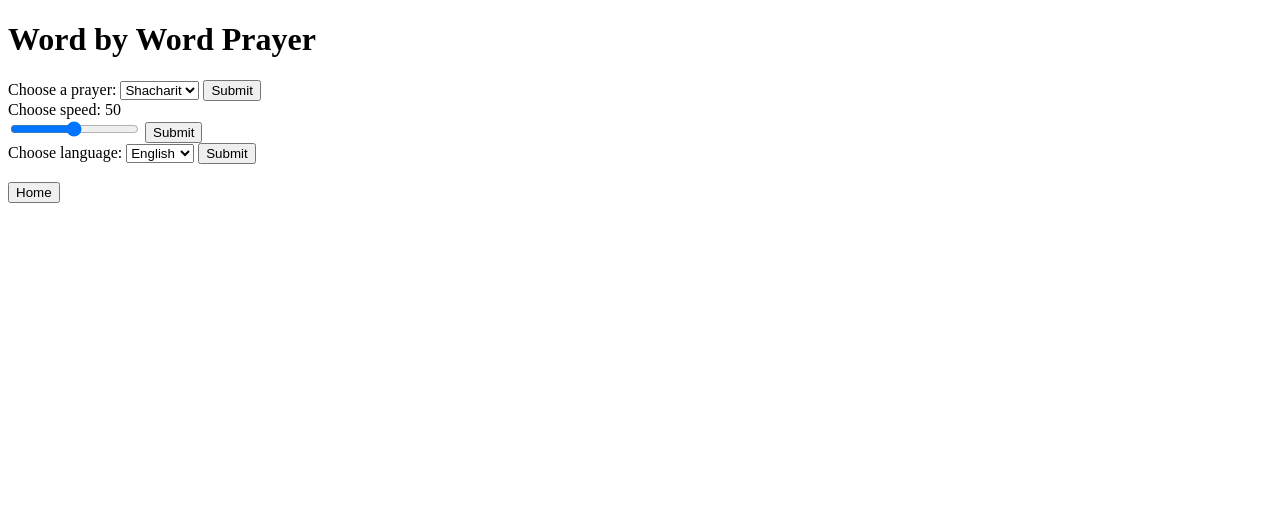
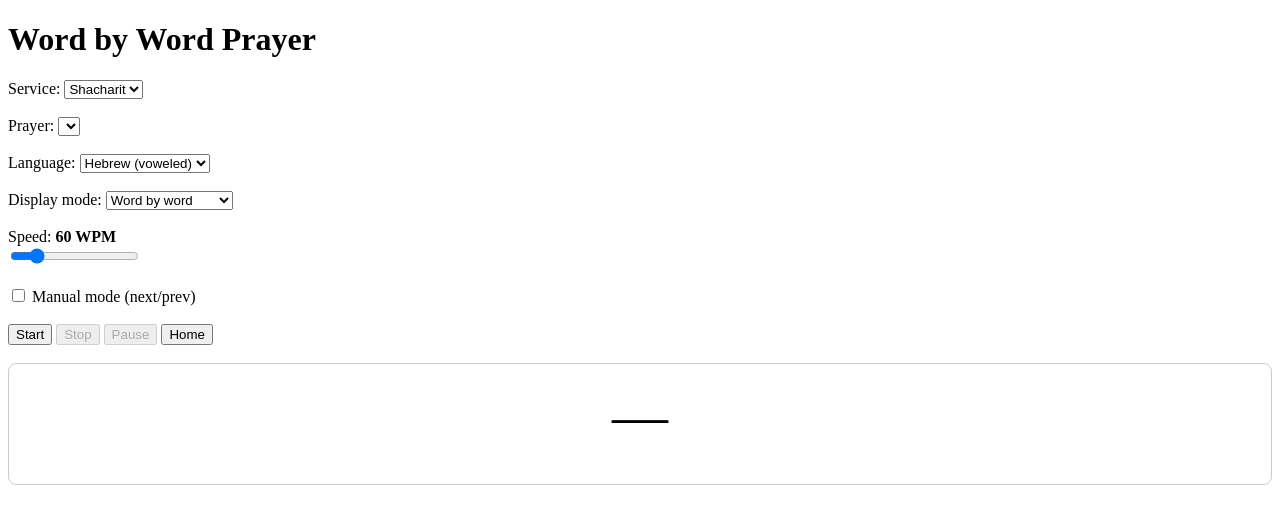
Before and after one commit to pknapp-kyhs/KoHack26-Frisch1, a Flask app: page /wbw in a window 1280 px wide. Shown: the top 524 px of the page. Run offline with Flask 3, Linux system fonts and the light colour scheme; lists and menus that the app fills with data are empty; some libraries are stand-ins or nearby versions.

Commit message:
added word by word reader, works fully and alows u to read it pgrase by phrase, uses sockets to get the words and display them on the page, also added a lot of options for the user to customize their experience, such as speed, language, and display mode

```diff
--- /dev/null
+++ b/SQL.py
@@ -0,0 +1,5 @@
+from flask_sqlalchemy import SQLAlchemy
+from flask_socketio import SocketIO
+
+db = SQLAlchemy()
+socketio = SocketIO()
--- a/app.py
+++ b/app.py
@@ -1,21 +1,20 @@
 from flask import *
-from flask_sqlalchemy import SQLAlchemy
+from extensions import db, socketio
 
 app = Flask(__name__)
 app.config['SQLALCHEMY_DATABASE_URI'] = 'sqlite:///prayertext.db'
-app.secret_key = 'SecretKey'
+app.config['SECRET_KEY'] = 'SecretKey'
 app.config['SQLALCHEMY_TRACK_MODIFICATIONS'] = False
-db = SQLAlchemy(app)
+
+db.init_app(app)
+socketio.init_app(app)
 
 from sefaria_api.prayermodel import PrayerService, PrayerText, Word
-
-
 
 class User(db.Model):
     id = db.Column(db.Integer, primary_key=True)
     username = db.Column(db.String(80), unique=True, nullable=False)
     password = db.Column(db.String(80), nullable=False)
-
 
 with app.app_context():
     db.create_all()
@@ -34,6 +33,7 @@ def login():
             session['username'] = username
             return redirect(url_for('index'))
     return render_template("login.html")
+
 @app.route('/signup', methods=['GET', 'POST'])
 def signup():
     if request.method == 'POST':
@@ -49,10 +49,10 @@ def signup():
         return redirect(url_for('index'))
     return render_template("signup.html")
 
-#Reads the prayer word by word
-@app.route('/wbw', methods=['POST', 'GET'])
+@app.route('/wbw', methods=['GET', 'POST'])
 def word_by_word():
-    return render_template("wbw.html")
+    services = PrayerService.query.all()
+    return render_template("wbw.html", services=services)
 
 @app.route('/highlight', methods=['POST'])
 def highlight():
@@ -65,6 +65,12 @@ def transcribe():
 @app.route('/EN')
 def EN():
     return render_template("EN.html")
+
 @app.route('/HE')
 def HE():
     return render_template("HE.html")
+
+from websocket import wbw_socket
+
+if __name__ == '__main__':
+    socketio.run(app, debug=True)
--- /dev/null
+++ b/extensions.py
@@ -0,0 +1,5 @@
+from flask_sqlalchemy import SQLAlchemy
+from flask_socketio import SocketIO
+
+db = SQLAlchemy()
+socketio = SocketIO()
--- a/sefaria_api/prayermodel.py
+++ b/sefaria_api/prayermodel.py
@@ -1,5 +1,4 @@
-from app import db
-
+from extensions import db
 class PrayerService(db.Model):
     id           = db.Column(db.Integer, primary_key=True)
     name_en      = db.Column(db.String(), nullable=False)
--- a/templates/wbw.html
+++ b/templates/wbw.html
@@ -1,32 +1,258 @@
 {% extends "layout.html" %}
 
 {% block content %}
-    <h1>Word by Word Prayer</h1>
-    <form method="post" action="/wbw">
-        <label for="prayerType">Choose a prayer:</label>
-            <select name="prayerType" id="prayerType">
-                <option value="shacharit">Shacharit</option>
-                <option value="mincha">Mincha</option>
-                <option value="maariv">Maariv</option>
-            </select>
-        <input type="submit" value="Submit">
-    </form>
 
-    <form method="post" action="/wbw">
-        <label for="speed">Choose speed: <span id="speedValue">50</span></label><br>
-        <input type="range" id="speed" name="speed" min="1" max="100" value="50" oninput="document.getElementById('speedValue').textContent = this.value">
-        <button type="submit">Submit</button>
-    </form>
+<h1>Word by Word Prayer</h1>
 
-    <form method="post" action="/wbw">
-        <label for="language">Choose language:</label>
-            <select name="language" id="language">
-                <option value="english">English</option>
-                <option value="hebrew">Hebrew</option>
-            </select>
-        <input type="submit" value="Submit">
-    </form>
-    <br>
-    <button onclick="window.location.href='/'">Home</button>
+<label for="service">Service:</label>
+<select id="service">
+  {% for s in services %}
+    <option value="{{ s.name_en }}">{{ s.name_en }}</option>
+  {% endfor %}
+</select>
+
+<br><br>
+
+<label for="prayer">Prayer:</label>
+<select id="prayer"></select>
+
+<br><br>
+
+<label for="lang">Language:</label>
+<select id="lang">
+  <option value="vowel">Hebrew (voweled)</option>
+  <option value="he">Hebrew (plain)</option>
+  <option value="en">English</option>
+</select>
+
+<br><br>
+
+<label for="mode">Display mode:</label>
+<select id="mode" onchange="onModeChange()">
+  <option value="word">Word by word</option>
+  <option value="chunk">N words at a time</option>
+  <option value="phrase">Phrase by phrase</option>
+</select>
+
+<br><br>
+
+<div id="chunk-size-row">
+  <label for="chunk-size">Words per chunk:</label>
+  <input type="number" id="chunk-size" value="3" min="1" max="20" style="width:60px">
+  <br><br>
+</div>
+
+<div id="speed-row">
+  <label for="wpm">Speed: <strong><span id="wpm-label">60</span> WPM</strong></label><br>
+  <input type="range" id="wpm" min="10" max="300" value="60"
+         oninput="document.getElementById('wpm-label').textContent = this.value">
+  <br><br>
+</div>
+
+<label>
+  <input type="checkbox" id="manual-mode" onchange="onModeChange()"> Manual mode (next/prev)
+</label>
+
+<br><br>
+
+<button id="btn-start">Start</button>
+<button id="btn-stop" disabled>Stop</button>
+
+<span id="auto-controls">
+  <button id="btn-pause" disabled>Pause</button>
+</span>
+
+<span id="manual-controls" style="display:none">
+  <button id="btn-prev" disabled>&#8592; Prev</button>
+  <button id="btn-next" disabled>Next &#8594;</button>
+</span>
+
+<button onclick="window.location.href='/'">Home</button>
+
+<br><br>
+
+<div id="word-display" style="font-size: 56px; direction: rtl; text-align: center; min-height: 80px; border: 1px solid #ccc; padding: 20px; border-radius: 8px;">—</div>
+
+<br>
+
+<div id="status" style="text-align: center; color: gray;"></div>
+<div id="error-msg" style="color: red; text-align: center;"></div>
+
+<script src="https://cdn.socket.io/4.6.0/socket.io.min.js"></script>
+<script>
+  const socket = io();
+
+  const serviceEl  = document.getElementById('service');
+  const prayerEl   = document.getElementById('prayer');
+  const langEl     = document.getElementById('lang');
+  const modeEl     = document.getElementById('mode');
+  const chunkEl    = document.getElementById('chunk-size');
+  const wpmEl      = document.getElementById('wpm');
+  const manualEl   = document.getElementById('manual-mode');
+  const display    = document.getElementById('word-display');
+  const status     = document.getElementById('status');
+  const errMsg     = document.getElementById('error-msg');
+  const btnStart   = document.getElementById('btn-start');
+  const btnStop    = document.getElementById('btn-stop');
+  const btnPause   = document.getElementById('btn-pause');
+  const btnPrev    = document.getElementById('btn-prev');
+  const btnNext    = document.getElementById('btn-next');
+
+  let timer    = null;
+  let chunks   = [];
+  let idx      = 0;
+  let paused   = false;
+  let delayMs  = 1000;
+
+  function onModeChange() {
+    const isManual = manualEl.checked;
+    const mode     = modeEl.value;
+
+    document.getElementById('chunk-size-row').style.display = mode === 'chunk' ? '' : 'none';
+    document.getElementById('speed-row').style.display      = isManual ? 'none' : '';
+    document.getElementById('auto-controls').style.display  = isManual ? 'none' : '';
+    document.getElementById('manual-controls').style.display = isManual ? '' : 'none';
+  }
+
+  onModeChange();
+
+  function buildChunks(words, mode, chunkSize) {
+    if (mode === 'word') {
+      return words.map(w => w);
+    }
+    if (mode === 'chunk') {
+      const result = [];
+      for (let i = 0; i < words.length; i += chunkSize) {
+        result.push(words.slice(i, i + chunkSize).join(' '));
+      }
+      return result;
+    }
+    if (mode === 'phrase') {
+      const endings = new Set(['.', ',', ';', ':', '!', '?']);
+      const result  = [];
+      let current   = [];
+      for (const w of words) {
+        current.push(w);
+        if (endings.has(w[w.length - 1])) {
+          result.push(current.join(' '));
+          current = [];
+        }
+      }
+      if (current.length) result.push(current.join(' '));
+      return result;
+    }
+    return words;
+  }
+
+  function showChunk(i) {
+    if (i < 0 || i >= chunks.length) return;
+    display.textContent = chunks[i];
+    status.textContent  = `${i + 1} / ${chunks.length}`;
+  }
+
+  function startAuto() {
+    clearInterval(timer);
+    timer = setInterval(() => {
+      if (paused) return;
+      if (idx >= chunks.length) {
+        clearInterval(timer);
+        display.textContent = '—';
+        status.textContent  = 'Done';
+        reset();
+        return;
+      }
+      showChunk(idx);
+      idx++;
+    }, delayMs);
+  }
+
+  function loadPrayers() {
+    socket.emit('get_prayers', { service: serviceEl.value });
+  }
+
+  serviceEl.addEventListener('change', loadPrayers);
+
+  socket.on('prayers_list', ({ prayers }) => {
+    prayerEl.innerHTML = prayers
+      .map(p => `<option value="${p.en_title}">${p.en_title}</option>`)
+      .join('');
+  });
+
+  socket.on('wbw_ready', ({ words, delay_ms }) => {
+    errMsg.textContent = '';
+    delayMs = delay_ms;
+    const mode      = modeEl.value;
+    const chunkSize = parseInt(chunkEl.value) || 3;
+    chunks = buildChunks(words, mode, chunkSize);
+    idx    = 0;
+
+    const isManual = manualEl.checked;
+    if (isManual) {
+      showChunk(0);
+      idx = 1;
+      btnPrev.disabled = false;
+      btnNext.disabled = false;
+    } else {
+      startAuto();
+    }
+  });
+
+  socket.on('wbw_done', () => {});
+
+  socket.on('wbw_error', ({ message }) => {
+    errMsg.textContent = message;
+    reset();
+  });
+
+  btnStart.addEventListener('click', () => {
+    if (!prayerEl.value) return;
+    clearInterval(timer);
+    paused = false;
+    btnStart.disabled = true;
+    btnStop.disabled  = false;
+    btnPause.disabled = false;
+
+    socket.emit('start_wbw', {
+      service: serviceEl.value,
+      prayer:  prayerEl.value,
+      lang:    langEl.value,
+      wpm:     parseInt(wpmEl.value),
+    });
+  });
+
+  btnStop.addEventListener('click', reset);
+
+  btnPause.addEventListener('click', () => {
+    paused = !paused;
+    btnPause.textContent = paused ? 'Resume' : 'Pause';
+  });
+
+  btnNext.addEventListener('click', () => {
+    if (idx >= chunks.length) return;
+    showChunk(idx);
+    idx++;
+  });
+
+  btnPrev.addEventListener('click', () => {
+    if (idx <= 1) return;
+    idx -= 2;
+    showChunk(idx);
+    idx++;
+  });
+
+  function reset() {
+    clearInterval(timer);
+    paused = false;
+    btnStart.disabled = true;
+    btnStop.disabled  = true;
+    btnPause.disabled = true;
+    btnPause.textContent = 'Pause';
+    btnPrev.disabled  = true;
+    btnNext.disabled  = true;
+    btnStart.disabled = false;
+  }
+
+  loadPrayers();
+</script>
 
 {% endblock %}
```
Also changed, not shown: sefaria_api/texthelperfunctions.py (+74 -22 lines), websocket/wbw_socket.py (added, +76 -0 lines).
